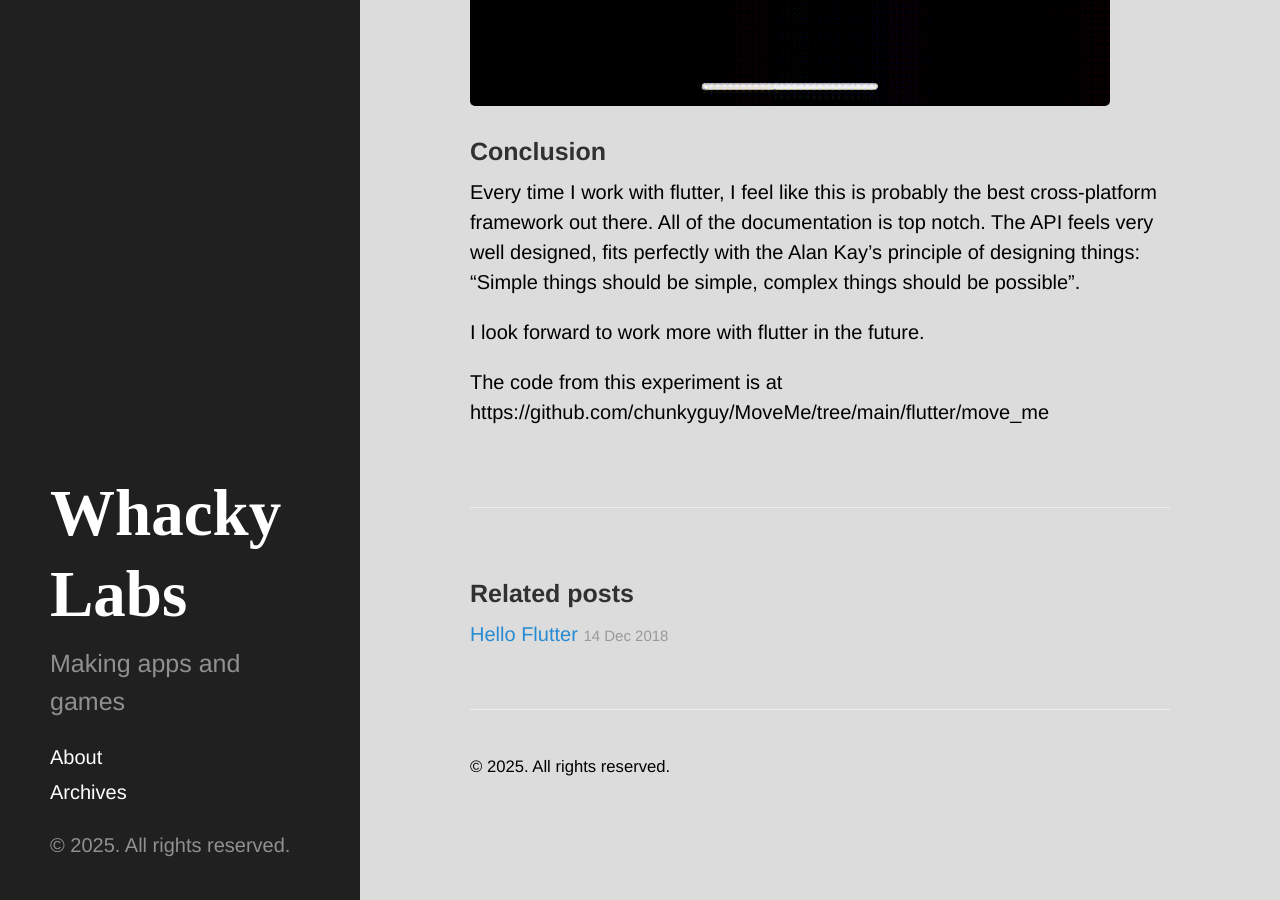
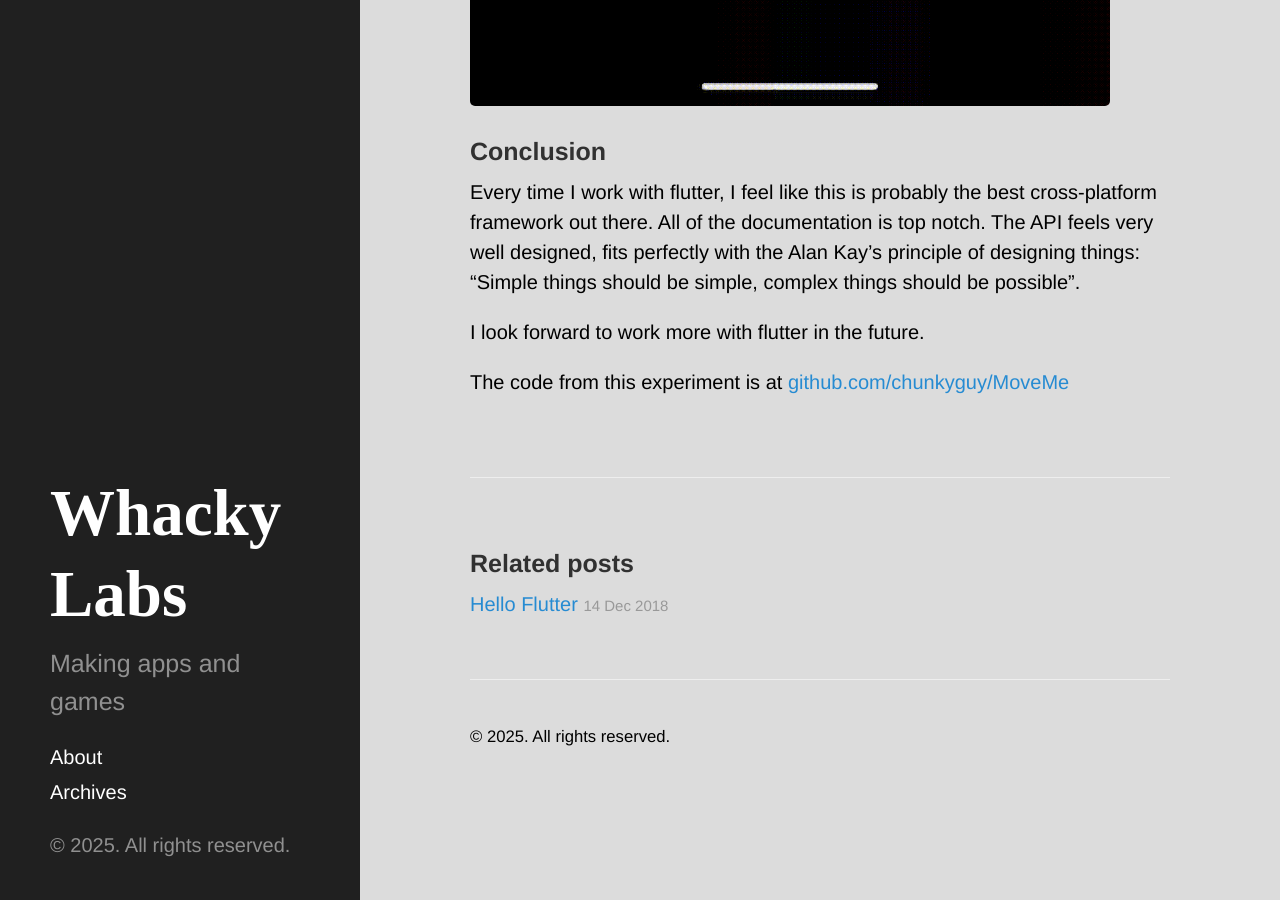
Before and after one commit to chunkyguy/chunkyguy.github.io, a Jekyll site: the page built from _posts/2025-05-14-move-me-flutter-edition.md, in a window 1280 px wide and 900 px high, scrolled down 10915 px. Built offline with Jekyll 4.4.1, drawn with Linux system fonts in a browser that asks for light colours; some of the changed lines change nothing that is shown.

Commit message:
Fix link

```diff
--- a/_posts/2025-05-14-move-me-flutter-edition.md
+++ b/_posts/2025-05-14-move-me-flutter-edition.md
@@ -278,4 +278,4 @@ Every time I work with flutter, I feel like this is probably the best cross-plat
 
 I look forward to work more with flutter in the future.
 
-The code from this experiment is at https://github.com/chunkyguy/MoveMe/tree/main/flutter/move_me
+The code from this experiment is at [github.com/chunkyguy/MoveMe](https://github.com/chunkyguy/MoveMe/tree/main/flutter/move_me)
```
